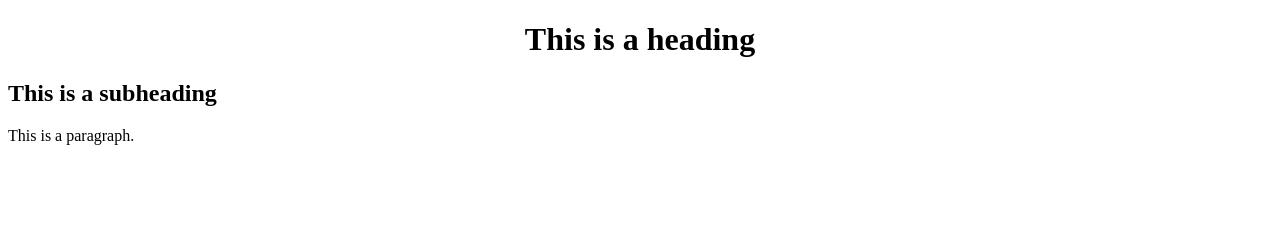
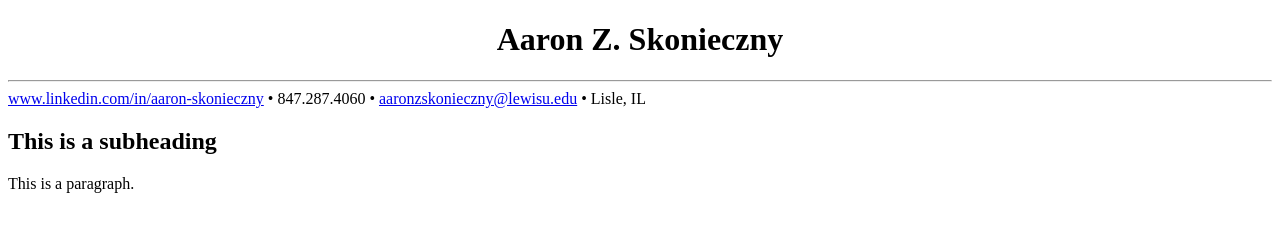
Before and after one commit to AaronSkone/node-js-on-azure, a website: page client/index.html in a window 1280 px wide. Drawn offline with Linux system fonts and the light colour scheme.

Commit message:
Update index.html
Testing hyperlink and unicode symbol implementation

```diff
--- a/client/index.html
+++ b/client/index.html
@@ -4,11 +4,14 @@
 <style>
 h1 {text-align: center;}
 h2 {text-align: left;}
+p1 {text-aline: center;}
 </style>
 </head>
 <body>
 
-<h1>This is a heading</h1>
+<h1>Aaron Z. Skonieczny</h1>
+<hr>
+<p1><a href="url">www.linkedin.com/in/aaron-skonieczny</a> &#x2022; 847.287.4060 &#x2022; <a href=mailto:aaronzskonieczny@lewisu.edu>aaronzskonieczny@lewisu.edu</a> &#x2022; Lisle, IL</p1>
 <h2>This is a subheading</h2>
 <p>This is a paragraph.</p>
 
```
